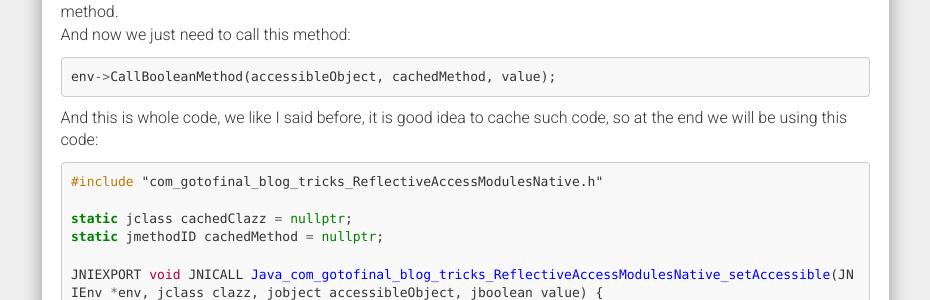
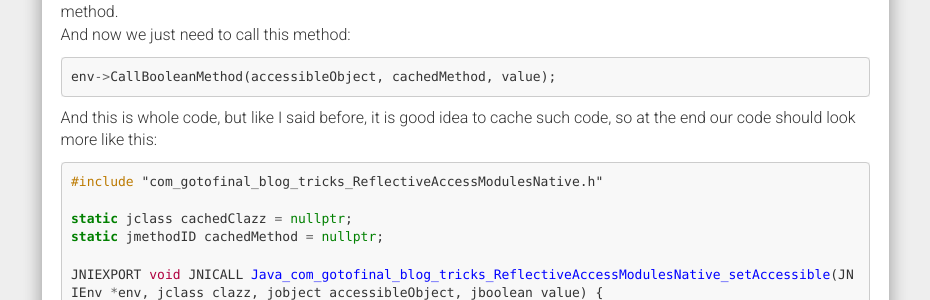
Before and after one commit to GotoFinal/blog, a Jekyll site: the page built from _posts/2017-11-27-reflections-in-java-9-part-2.md, in a window 1280 px wide and 900 px high, scrolled down 1316 px. Shown: the part 152-452 px from the top of the window, without its empty margins (321-1251 px from the left). Built offline with Jekyll 4.4.1, drawn with Linux system fonts in a browser that asks for light colours; nearby versions of some CDN libraries; comment, search, counter and statistics services are not loaded.

Commit message:
fix typo

````diff
--- a/_posts/2017-11-27-reflections-in-java-9-part-2.md
+++ b/_posts/2017-11-27-reflections-in-java-9-part-2.md
@@ -65,7 +65,7 @@ And now we just need to call this method:
 ```cpp
 env->CallBooleanMethod(accessibleObject, cachedMethod, value);
 ```
-And this is whole code, we like I said before, it is good idea to cache such code, so at the end we will be using this code:
+And this is whole code, but like I said before, it is good idea to cache such code, so at the end our code should look more like this:
 ```cpp
 #include "com_gotofinal_blog_tricks_ReflectiveAccessModulesNative.h"
 
````
